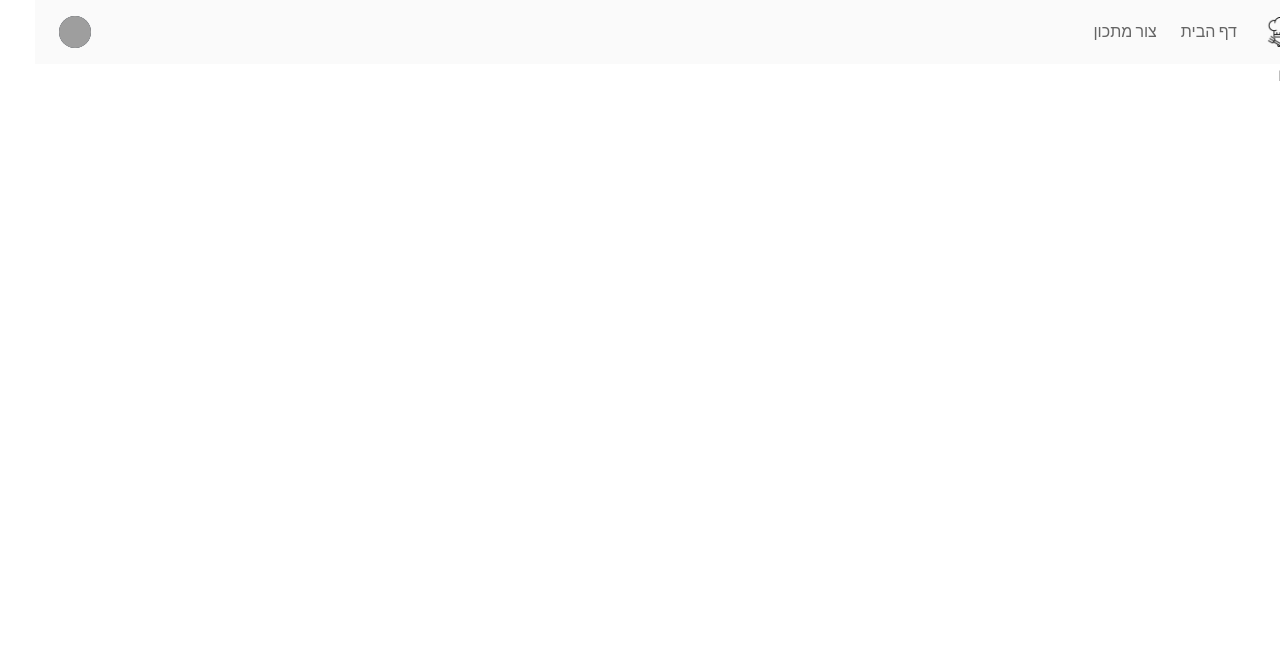
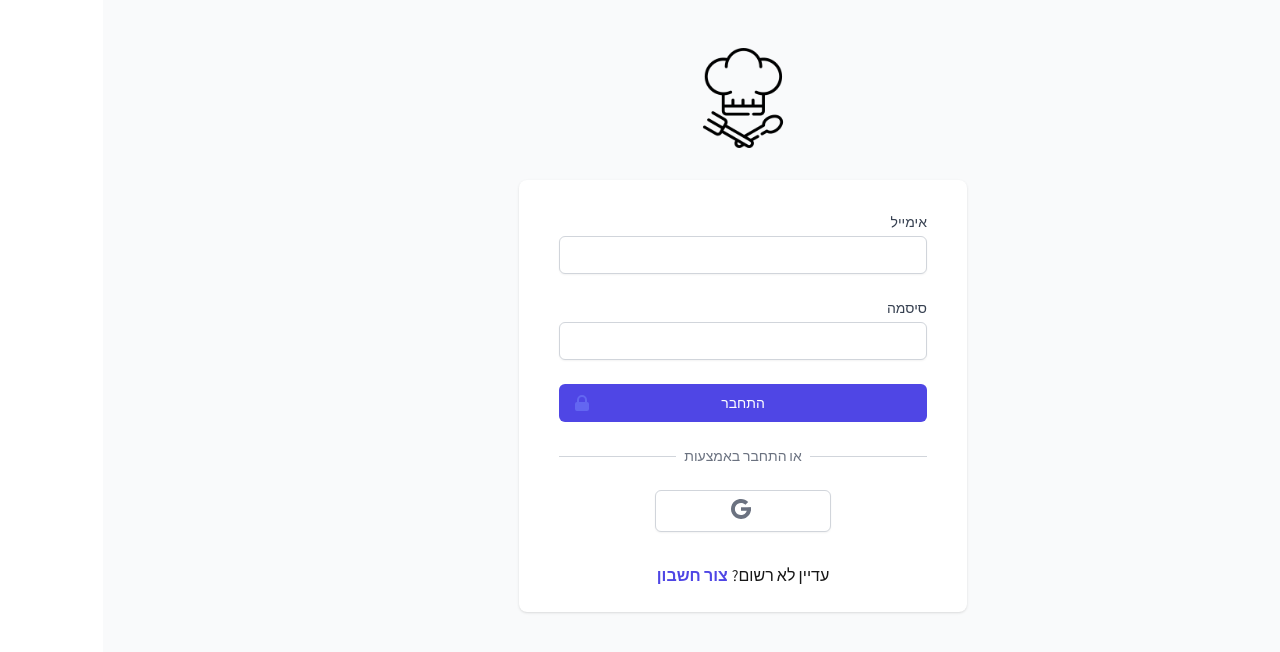
Before and after one commit to liorahron11/cook-up-web-project, a Next.js app in the folder cook-up/: page /login in a window 1280 px wide. Shown: the top 652 px of the page. Built offline with nearby package versions, Linux system fonts and the light colour scheme; grey boxes are pictures that could not be loaded.

Commit message:
feat(): login page

```diff
--- a/cook-up/src/app/layout.tsx
+++ b/cook-up/src/app/layout.tsx
@@ -1,18 +1,15 @@
-import type { Metadata } from "next";
+'use client'
+
 import { Assistant } from "next/font/google";
 import "./globals.css";
 import Header, {HeaderProps} from "@/app/components/navbar/header";
+import { usePathname } from 'next/navigation';
 
 const assistant = Assistant({
   variable: "--font-assistant",
   subsets: ["hebrew"],
   weight: '400'
 });
-
-export const metadata: Metadata = {
-  title: "CookUp",
-  description: "A recipe sharing platform",
-};
 
 const headerProps: HeaderProps = {
     userAvatarProps: {
@@ -29,16 +26,22 @@ const headerProps: HeaderProps = {
         },
     ]
 };
+const noNavbarRoutes: string[] = ['/login', '/register'];
 
 export default function RootLayout({
   children,
 }: Readonly<{
   children: React.ReactNode;
 }>) {
-  return (
+    const isNoNavbarPage: boolean = noNavbarRoutes.includes(usePathname());
+
+    return (
     <html lang="he">
+    <head>
+        <title>CookUp</title>
+    </head>
       <body className={assistant.className} dir="rtl">
-      <Header {...headerProps}></Header>
+      {!isNoNavbarPage && <Header {...headerProps}></Header>}
         {children}
       </body>
     </html>
--- /dev/null
+++ b/cook-up/src/app/login/login-card.tsx
@@ -0,0 +1,77 @@
+import Link from "next/link";
+
+export default function LoginCard() {
+    return (
+                    <div className="mt-8 sm:mx-auto sm:w-full sm:max-w-md">
+                        <div className="bg-white dark:bg-gray-700 px-4 pb-4 pt-8 sm:rounded-lg sm:px-10 sm:pb-6 sm:shadow">
+                            <form className="space-y-6">
+                                <div>
+                                    <label htmlFor="email" className="block text-sm font-medium text-gray-700 dark:text-white">אימייל</label>
+                                    <div className="mt-1">
+                                        <input id="email" type="text" data-testid="username" required={true}
+                                               className="block w-full appearance-none rounded-md border border-gray-300 px-3 py-2 placeholder-gray-400 shadow-sm focus:border-indigo-500 focus:outline-none focus:ring-indigo-500 dark:bg-gray-800 dark:border-gray-600 dark:text-white dark:placeholder-gray-300 dark:focus:border-indigo-400 dark:focus:ring-indigo-400 sm:text-sm"
+                                               value=""/>
+                                    </div>
+                                </div>
+                                <div>
+                                    <label htmlFor="password" className="block text-sm font-medium text-gray-700 dark:text-white">סיסמה</label>
+                                    <div className="mt-1">
+                                        <input id="password" name="password" type="password" data-testid="password"
+                                               autoComplete="current-password" required={true}
+                                               className="block w-full appearance-none rounded-md border border-gray-300 px-3 py-2 placeholder-gray-400 shadow-sm focus:border-indigo-500 focus:outline-none focus:ring-indigo-500 dark:bg-gray-800 dark:border-gray-600 dark:text-white dark:placeholder-gray-300 dark:focus:border-indigo-400 dark:focus:ring-indigo-400 sm:text-sm"
+                                               value=""/>
+                                    </div>
+                                </div>
+                                <div>
+                                    <button data-testid="login" type="submit"
+                                            className="group relative flex w-full justify-center rounded-md border border-transparent bg-indigo-600 px-4 py-2 text-sm font-medium text-white hover:bg-indigo-700 focus:outline-none focus:ring-2 focus:ring-indigo-500 focus:ring-offset-2 dark:bg-indigo-700 dark:border-transparent dark:hover:bg-indigo-600 dark:focus:ring-indigo-400 dark:focus:ring-offset-2 disabled:cursor-wait disabled:opacity-50">
+                                    <span className="absolute inset-y-0 left-0 flex items-center pl-3">
+                                        <svg className="h-5 w-5 text-indigo-500 group-hover:text-indigo-400"
+                                             xmlns="http://www.w3.org/2000/svg" viewBox="0 0 20 20" fill="currentColor"
+                                             aria-hidden="true">
+                                            <path fillRule="evenodd"
+                                                  d="M5 9V7a5 5 0 0110 0v2a2 2 0 012 2v5a2 2 0 01-2 2H5a2 2 0 01-2-2v-5a2 2 0 012-2zm8-2v2H7V7a3 3 0 016 0z"
+                                                  clipRule="evenodd"></path>
+                                        </svg>
+                                    </span>
+                                        התחבר
+                                    </button>
+                                </div>
+                            </form>
+                            <div className="mt-6">
+                                <div className="relative">
+                                    <div className="absolute inset-0 flex items-center">
+                                        <div className="w-full border-t border-gray-300"></div>
+                                    </div>
+                                    <div className="relative flex justify-center text-sm">
+                                        <span className="bg-white dark:bg-gray-700 px-2 text-gray-500 dark:text-white">או התחבר באמצעות</span>
+                                    </div>
+                                </div>
+                                <div className="mt-6 flex justify-center">
+                                    <button className="inline-flex items-center justify-center rounded-md border border-gray-300 bg-white dark:bg-gray-700 px-4 py-2 text-sm font-medium text-gray-500 dark:text-white shadow-sm hover:bg-gray-50 dark:hover:bg-gray-600 disabled:cursor-wait disabled:opacity-50 w-44">
+                                        <span className="sr-only">Sign in with Google</span>
+                                        <svg className="h-6 w-6" fill="currentColor" viewBox="0 0 24 24" aria-hidden="true">
+                                            <clipPath id="p.0">
+                                                <path d="m0 0l20.0 0l0 20.0l-20.0 0l0 -20.0z" clipRule="nonzero"></path>
+                                            </clipPath>
+                                            <g clipPath="url(#p.0)">
+                                                <path fill="currentColor" fillOpacity="0.0" d="m0 0l20.0 0l0 20.0l-20.0 0z"
+                                                      fillRule="evenodd"></path>
+                                                <path fill="currentColor"
+                                                      d="m19.850197 8.270351c0.8574047 4.880001 -1.987587 9.65214 -6.6881847 11.218641c-4.700598 1.5665016 -9.83958 -0.5449295 -12.08104 -4.963685c-2.2414603 -4.4187555 -0.909603 -9.81259 3.1310139 -12.6801605c4.040616 -2.867571 9.571754 -2.3443127 13.002944 1.2301085l-2.8127813 2.7000687l0 0c-2.0935059 -2.1808972 -5.468274 -2.500158 -7.933616 -0.75053835c-2.4653416 1.74962 -3.277961 5.040613 -1.9103565 7.7366734c1.3676047 2.6960592 4.5031037 3.9843292 7.3711267 3.0285425c2.868022 -0.95578575 4.6038647 -3.8674583 4.0807285 -6.844941z"
+                                                      fillRule="evenodd"></path>
+                                                <path fill="currentColor" d="m10.000263 8.268785l9.847767 0l0 3.496233l-9.847767 0z"
+                                                      fillRule="evenodd"></path>
+                                            </g>
+                                        </svg>
+                                    </button>
+                                </div>
+                            </div>
+                            <div className="m-auto mt-6 w-fit md:mt-8">
+                                <span className="m-auto ml-1 dark:text-gray-400">עדיין לא רשום?
+                                </span>
+                                <Link className="font-semibold text-indigo-600 dark:text-indigo-100" href="/register">צור חשבון</Link>
+                            </div>
+                        </div>
+                    </div>);
+}
--- a/cook-up/src/app/login/page.tsx
+++ b/cook-up/src/app/login/page.tsx
@@ -1,3 +1,11 @@
+import LoginCard from "@/app/login/login-card";
+import Image from "next/image";
+
 export default function Login() {
-    return (<div>Login</div>);
+    return (<div className="bg-gray-50 dark:bg-gray-800">
+                <div className="flex min-h-[50vh] flex-col items-center justify-center py-12 sm:px-6 lg:px-8">
+                    <Image src="/chef.png" width={100} height={100} alt="CookUp"/>
+                    <LoginCard></LoginCard>
+                </div>
+            </div>);
 }
```
